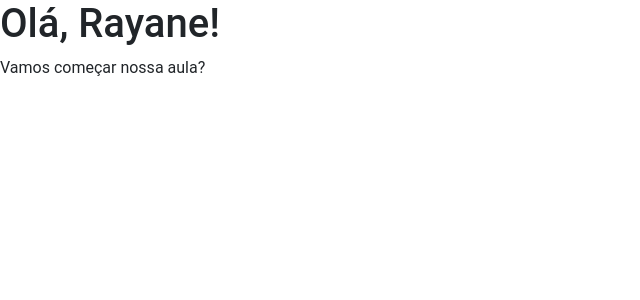
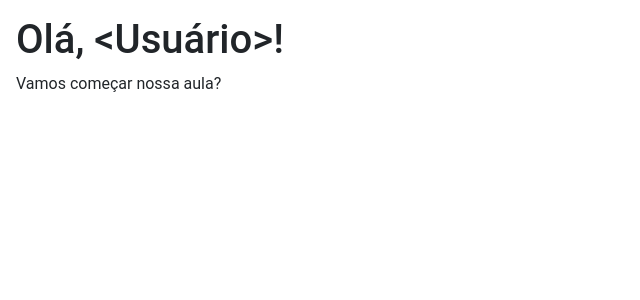
Before and after one commit to gildemberg-santos/aula_basica_react, a React (Create React App) app: page / in a window 1280 px wide. Shown: the top 300 px of the page, without its empty margins (0-640 px from the left). Built offline with nearby package versions, Linux system fonts and the light colour scheme.

Commit message:
Salvar ajustes

```diff
--- a/src/App.js
+++ b/src/App.js
@@ -3,10 +3,10 @@ import './App.css';
 
 function App() {
   return (
-    <>
-      <h1>Olá, Rayane!</h1>
+    <div className='p-3'>
+      <h1>Olá, {'<Usuário>'}!</h1>
       <p>Vamos começar nossa aula?</p>
-    </>
+    </div>
   );
 }
 
```
